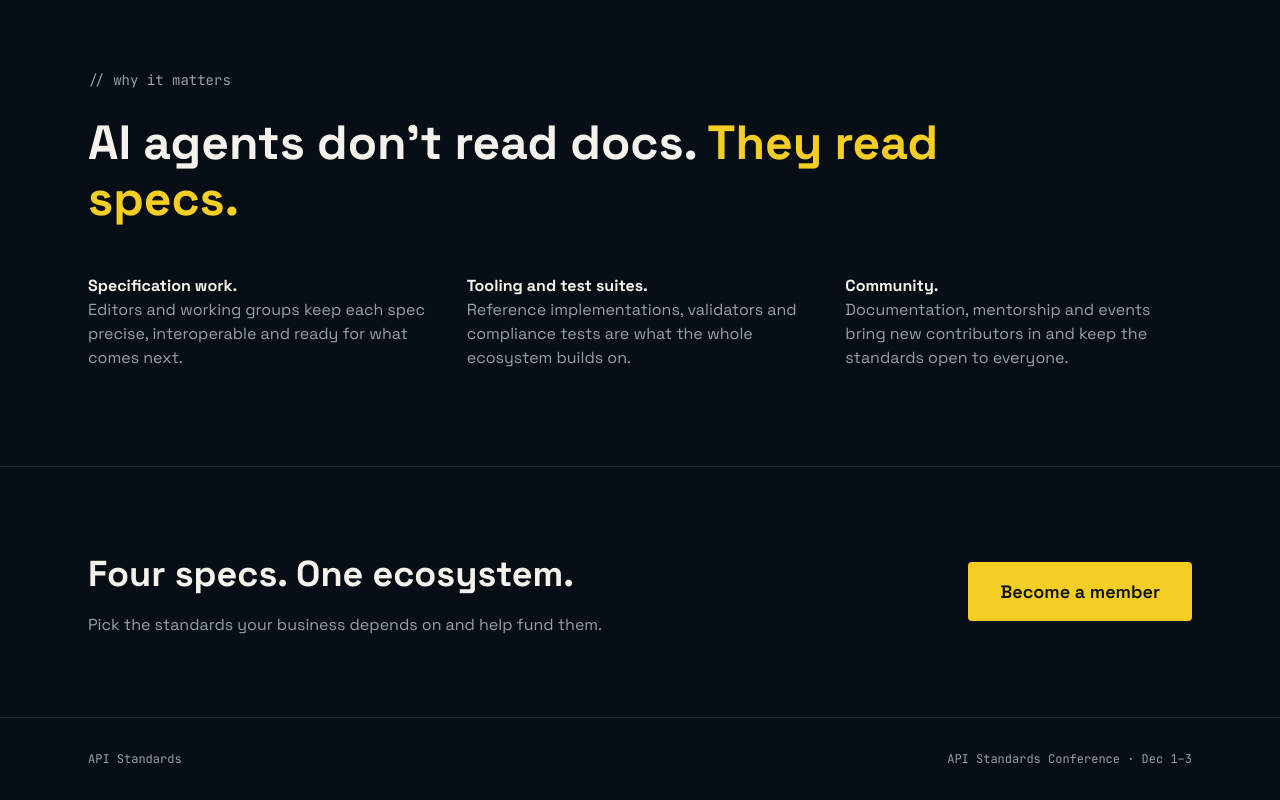
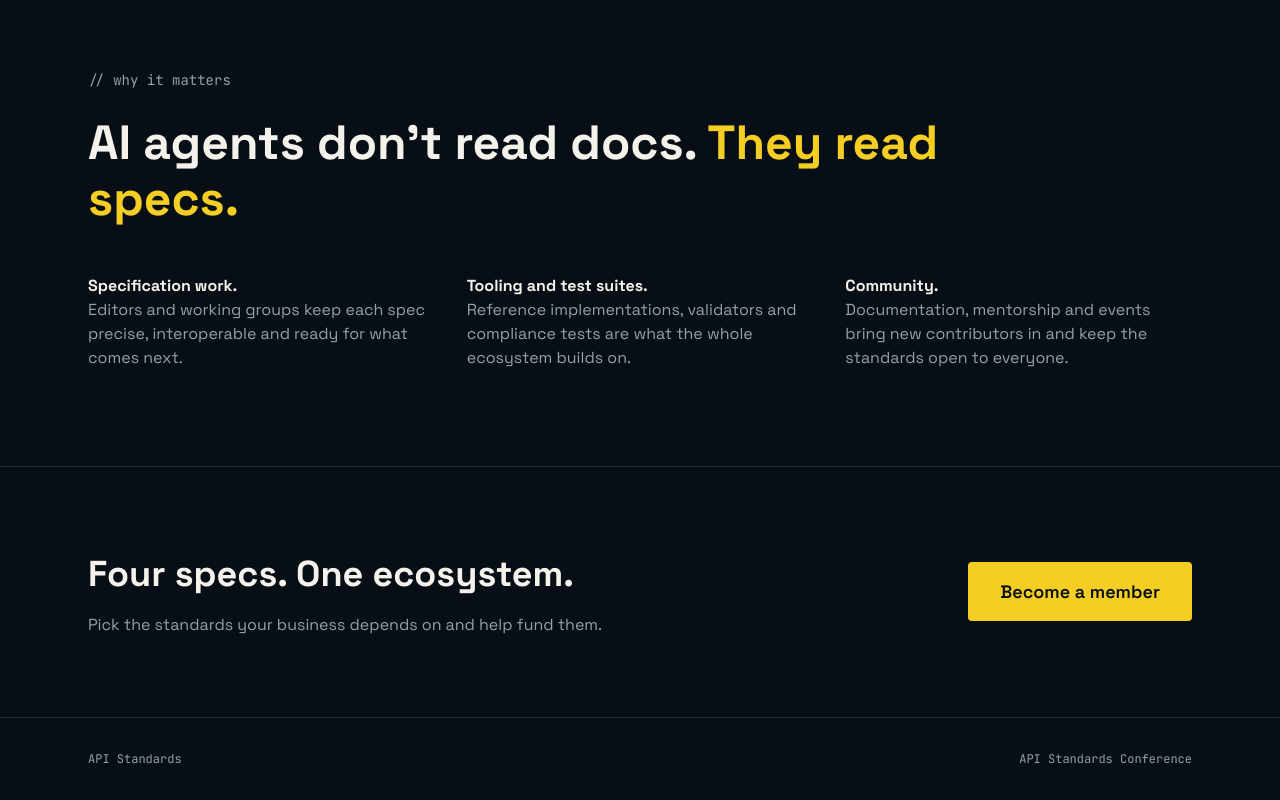
Before and after one commit to api-standards/website, a plain HTML site: page public/index.html in a window 1280 px wide. Shown: the part 1635-2435 px from the top of the page. Drawn offline with Linux system fonts and the light colour scheme.

Commit message:
Remove dates

```diff
--- a/public/index.html
+++ b/public/index.html
@@ -234,7 +234,7 @@
   <footer class="border-t">
     <div class="wrap">
       <span>API Standards</span>
-      <a href="https://api-standards.joinfost.io/">API Standards Conference · Dec 1–3</a>
+      <a href="https://api-standards.joinfost.io/">API Standards Conference</a>
     </div>
   </footer>
 </body>
```
